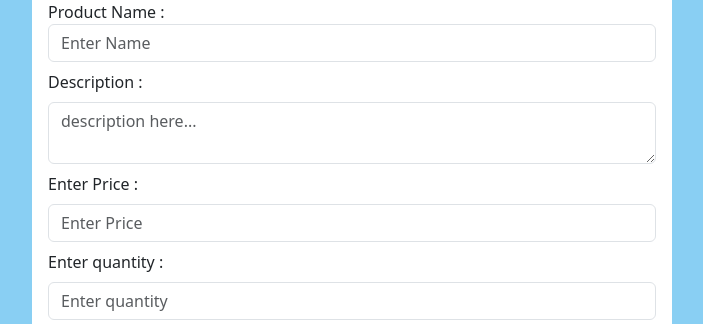
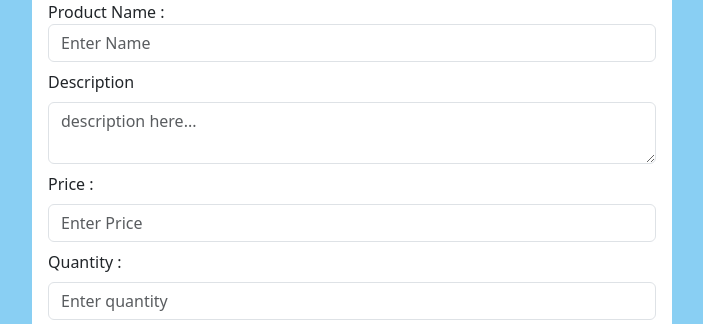
Before and after one commit to Abe-Tiz/yenettaPM2, a React (Create React App) app in the folder frontend/: page /updateProduct/1 in a window 1280 px wide. Shown: the part 271-595 px from the top of the page, without its empty margins (288-991 px from the left). Built offline with nearby package versions, Linux system fonts and the light colour scheme.

Commit message:
made some chenges

```diff
--- a/frontend/src/components/ProductForm.js
+++ b/frontend/src/components/ProductForm.js
@@ -72,7 +72,7 @@ const ProductForm = () => {
           </div>
           <div className="mb-2">
             <label class="form-label" for="form4Example3">
-              Enter Price :
+              Price :
             </label>
             <input
               type="Number"
@@ -88,7 +88,7 @@ const ProductForm = () => {
           </div>
           <div className="mb-2">
             <label class="form-label" for="form4Example3">
-              Enter quantity :
+              Quantity :
             </label>
             <input
               type="Number"
--- a/frontend/src/components/ProductList.js
+++ b/frontend/src/components/ProductList.js
@@ -102,7 +102,6 @@ const ProductList = () => {
       console.error(error);
     }
   };
-
   return (
     <>
       <NavBar
--- a/frontend/src/components/UpdateProduct.js
+++ b/frontend/src/components/UpdateProduct.js
@@ -47,7 +47,7 @@ const UpdateProduct = () => {
           </div>
           <div className="mb-2">
             <label class="form-label" for="form4Example3">
-              Description :{" "}
+              Description
             </label>
             <textarea
               class="form-control"
@@ -60,7 +60,7 @@ const UpdateProduct = () => {
           </div>
           <div className="mb-2">
             <label class="form-label" for="form4Example3">
-              Enter Price :
+              Price :
             </label>
             <input
               type="Number"
@@ -76,7 +76,7 @@ const UpdateProduct = () => {
               class="form-label"
               for="form4Example3"
             >
-              Enter quantity :
+              Quantity :
             </label>
             <input
               type="Number"
--- a/frontend/src/components/footer/Footer.js
+++ b/frontend/src/components/footer/Footer.js
@@ -1,5 +1,5 @@
 import React from "react";
-import "./footer.css";
+import '../../style/footer.css'
 
 const Footer = () => {
   return (
--- a/frontend/src/components/navbar/NavBar.js
+++ b/frontend/src/components/navbar/NavBar.js
@@ -1,6 +1,6 @@
 import React from "react";
 import { Link } from "react-router-dom";
-import "./navbar.css";
+import '../../style/navbar.css'
 
 const NavBar = ({
   getUnAvailableProducts,
```
Also changed, not shown: frontend/src/style/footer.css (renamed from frontend/src/components/footer/footer.css), frontend/src/style/navbar.css (renamed from frontend/src/components/navbar/navbar.css).
